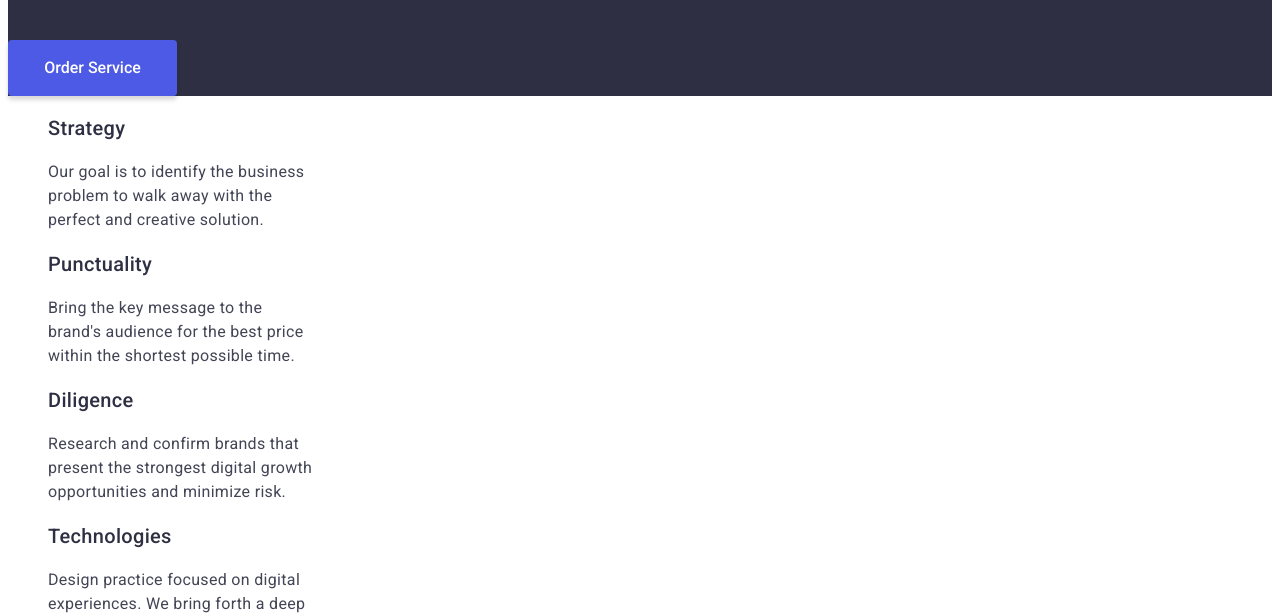
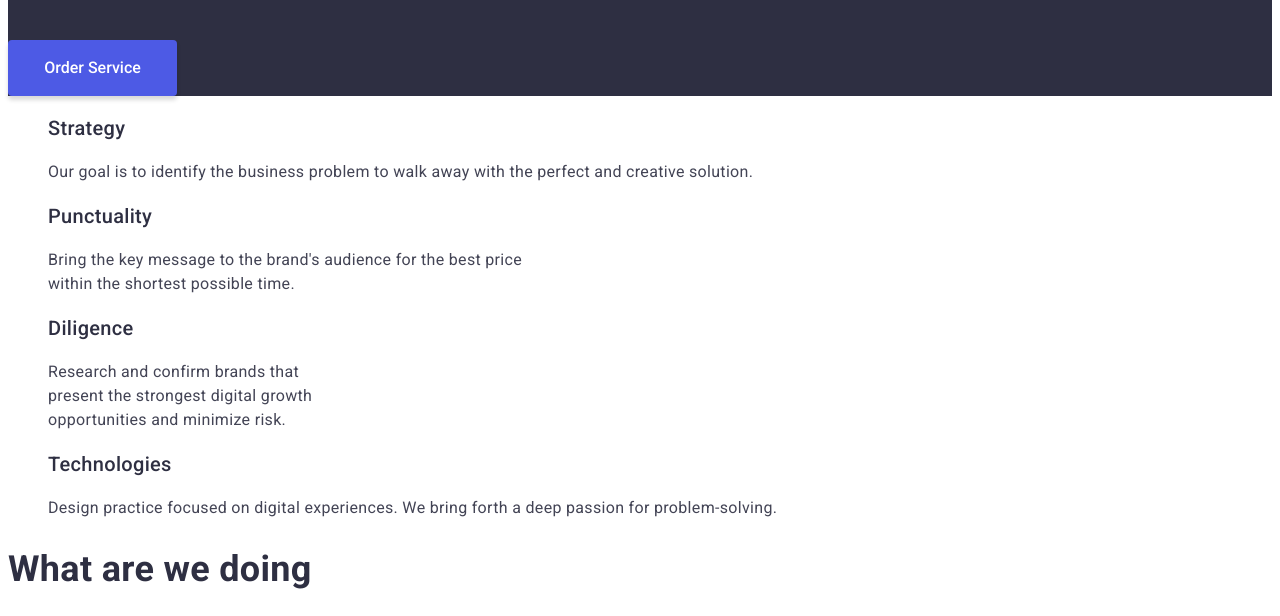
Before and after one commit to Lastora/goit-markup-hw-02, a plain HTML site: page index.html in a window 1280 px wide. Shown: the part 294-910 px from the top of the page. Drawn offline with Linux system fonts and the light colour scheme.

Commit message:
br removal

```diff
--- a/index.html
+++ b/index.html
@@ -39,12 +39,12 @@
             <ul class="list">
                 <li>
                 <h3 class="header-text">Strategy</h3>
-                <p>Our goal is to identify the business<br>
-                problem to walk away with the<br> perfect and creative solution.</p>
+                <p>Our goal is to identify the business
+                problem to walk away with the perfect and creative solution.</p>
                 </li>
                 <li>
                     <h3 class="header-text">Punctuality</h3>
-                    <p>Bring the key message to the<br> brand's audience for the best price<br> within the shortest possible time.</p>
+                    <p>Bring the key message to the brand's audience for the best price<br> within the shortest possible time.</p>
                 </li>
                 <li>
                     <h3 class="header-text">Diligence</h3>
@@ -52,7 +52,7 @@
                 </li>
                 <li>
                     <h3 class="header-text">Technologies</h3>
-                    <p>Design practice focused on digital<br> experiences. We bring forth a deep<br> passion for problem-solving.</p>
+                    <p>Design practice focused on digital experiences. We bring forth a deep passion for problem-solving.</p>
                 </li>
             </ul>
         </section>
```
